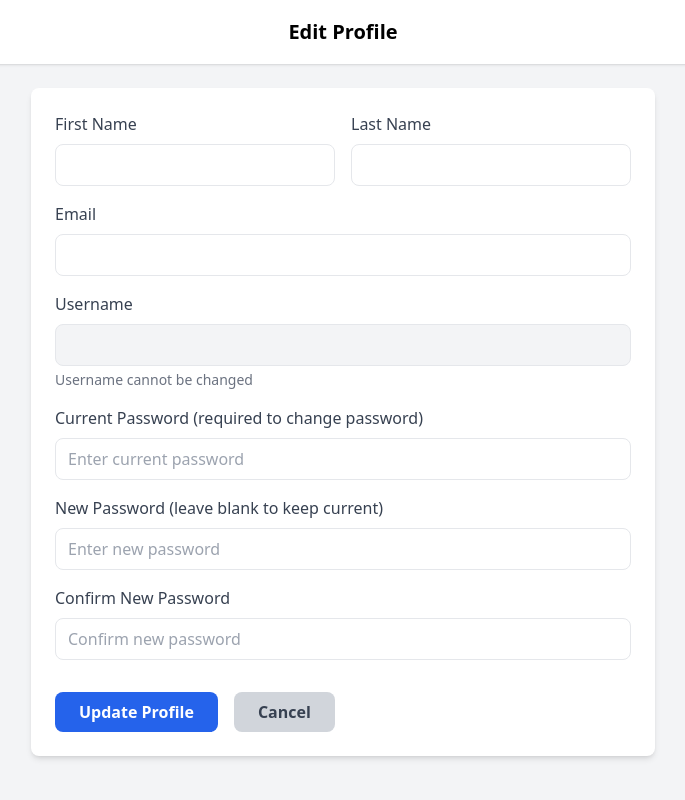
After one commit to Farcasut/TripLink, a Flask app: template Backend/templates/profile.html in a window 1280 px wide. The commit adds this page. Shown: the whole page, without its empty margins (297-982 px from the left). Run offline with Flask 3, Linux system fonts and the light colour scheme; the template is opened without the code that fills it, so the values that code supplies are empty; parts of the project's set-up code (start-up, migrations or seed data) failed here and were passed over; some libraries are stand-ins or nearby versions.

Commit message:
Feature/edit profile (#39)
* added edit user profile functionality

* added additional validations for changing the password (enter old password and check if it is correct, enter new password 2 times)

* added separate file for UserProfile functionalities

* fix: Fixed profile template.

* fix: Fixed JWT token regeneration.

* fix profile route - profile template not found error

---------

Co-authored-by: Musat Fabian <>

```diff
--- a/Backend/app.py
+++ b/Backend/app.py
@@ -13,6 +13,7 @@ import models.RideOffer
 import argparse
 
 from blueprints.userAccess import user_access
+from blueprints.UserProfile import user_profile
 from blueprints.Cities import cities
 from blueprints.Rides import rides
 import FetchCities
@@ -38,6 +39,7 @@ def create_app():
     app.config['JWT_COOKIE_SECURE'] = False
     app.config['SQLALCHEMY_TRACK_MODIFICATIONS'] = False
     app.register_blueprint(user_access)
+    app.register_blueprint(user_profile)
     app.register_blueprint(cities)
     app.register_blueprint(rides)
     jwt = JWTManager(app)
--- a/Backend/blueprints/userAccess.py
+++ b/Backend/blueprints/userAccess.py
@@ -20,7 +20,8 @@ from database import db
 from flask_jwt_extended import (
     create_access_token, get_jwt,
     jwt_required, verify_jwt_in_request,
-    set_access_cookies, unset_jwt_cookies
+    set_access_cookies, unset_jwt_cookies,
+    get_csrf_token
 )
 
 user_access = Blueprint("user_access", __name__)
--- a/Backend/pyproject.toml
+++ b/Backend/pyproject.toml
@@ -8,6 +8,7 @@ dependencies = [
     "flask>=3.1.2",
     "flask-jwt-extended>=4.7.1",
     "flask-sqlalchemy>=3.0.5",
+    "flask-wtf>=1.2.2",
     "psycopg2-binary>=2.9.11",
     "pydantic>=2.12.3",
     "pytest-order>=1.3.0",
--- a/Backend/templates/dashboard.html
+++ b/Backend/templates/dashboard.html
@@ -60,7 +60,7 @@
                 <div id="profileMenu"
                      class="hidden absolute right-0 mt-2 w-40 bg-white shadow-lg rounded-lg py-2 z-50">
                     <p class="block px-4 py-2 text-gray-600 hover:bg-gray-100">{{username}}</p>
-                    <a href="#" class="block px-4 py-2 text-gray-800 hover:bg-gray-100">Profile</a>
+                    <a href="/profile" class="block px-4 py-2 text-gray-800 hover:bg-gray-100">Profile</a>
                     <a href="#" id="logoutBtn"
                        class="block px-4 py-2 text-red-600 hover:bg-gray-100">Logout</a>
                 </div>
--- /dev/null
+++ b/Backend/templates/profile.html
@@ -0,0 +1,135 @@
+<!DOCTYPE html>
+<html lang="en">
+<head>
+    <meta charset="UTF-8">
+    <title>Triplink - Edit Profile</title>
+    <script src="https://cdn.tailwindcss.com"></script>
+</head>
+<body class="bg-gray-100 min-h-screen flex">
+    <div id="overlay" class="fixed inset-0 bg-black/40 hidden z-30"></div>
+    <div id="sidebar"
+         class="bg-gray-800 text-white w-64 py-7 px-2 space-y-6
+                fixed inset-y-0 left-0 transform -translate-x-full
+                transition-transform duration-200 ease-in-out
+                z-40">
+
+        <h1 class="text-2xl font-bold text-center mb-8">Triplink</h1>
+
+        <nav>
+            <a href="/dashboard" class="block py-2.5 px-4 rounded hover:bg-gray-700">Dashboard</a>
+            <a href="/rides" class="block py-2.5 px-4 rounded hover:bg-gray-700">Search Rides</a>
+            <a href="#" class="block py-2.5 px-4 rounded hover:bg-gray-700">My Rides</a>
+        </nav>
+    </div>
+
+    <div class="flex-1 flex-col">
+        <header class="flex justify-between items-center bg-white shadow px-4 py-3">
+            <button id="burgerBtn"
+                class="text-gray-800 p-2 rounded hover:bg-gray-200 transition">
+                <svg xmlns="http://www.w3.org/2000/svg" class="h-6 w-6" fill="none"
+                     viewBox="0 0 24 24" stroke="currentColor">
+                    <path stroke-linecap="round" stroke-linejoin="round"
+                          stroke-width="2" d="M4 6h16M4 12h16M4 18h16"/>
+                </svg>
+            </button>
+
+            <h2 class="absolute left-1/2 -translate-x-1/2 text-xl font-semibold">
+                Edit Profile
+            </h2>
+        </header>
+
+        <div class="max-w-2xl mx-auto p-6">
+
+            {% if message %}
+            <div class="p-4 mb-6 rounded {% if message_type == 'success' %}bg-green-100 text-green-800{% else %}bg-red-100 text-red-800{% endif %}">
+                {{ message }}
+            </div>
+            {% endif %}
+
+            <form method="POST" class="bg-white p-6 rounded-lg shadow-md space-y-4">
+
+                <div class="grid grid-cols-2 gap-4">
+                    <div>
+                        <label class="block text-gray-700 mb-2">First Name</label>
+                        <input type="text" name="first_name" value="{{ user.first_name }}" required
+                            class="w-full px-3 py-2 border rounded-lg focus:ring-2 focus:ring-blue-500 outline-none">
+                    </div>
+                    <div>
+                        <label class="block text-gray-700 mb-2">Last Name</label>
+                        <input type="text" name="last_name" value="{{ user.last_name }}" required
+                            class="w-full px-3 py-2 border rounded-lg focus:ring-2 focus:ring-blue-500 outline-none">
+                    </div>
+                </div>
+
+                <div>
+                    <label class="block text-gray-700 mb-2">Email</label>
+                    <input type="email" name="email" value="{{ user.email }}" required
+                        class="w-full px-3 py-2 border rounded-lg focus:ring-2 focus:ring-blue-500 outline-none">
+                </div>
+
+                <div>
+                    <label class="block text-gray-700 mb-2">Username</label>
+                    <input type="text" value="{{ user.username }}" disabled
+                        class="w-full px-3 py-2 border rounded-lg bg-gray-100 text-gray-500">
+                    <p class="text-sm text-gray-500 mt-1">Username cannot be changed</p>
+                </div>
+
+                <div>
+                    <label class="block text-gray-700 mb-2">Current Password (required to change password)</label>
+                    <input type="password" name="current_password"
+                        class="w-full px-3 py-2 border rounded-lg focus:ring-2 focus:ring-blue-500 outline-none"
+                        placeholder="Enter current password">
+                </div>
+
+                <div>
+                    <label class="block text-gray-700 mb-2">New Password (leave blank to keep current)</label>
+                    <input type="password" name="password"
+                        class="w-full px-3 py-2 border rounded-lg focus:ring-2 focus:ring-blue-500 outline-none"
+                        placeholder="Enter new password">
+                </div>
+
+                <div>
+                    <label class="block text-gray-700 mb-2">Confirm New Password</label>
+                    <input type="password" name="confirm_password"
+                        class="w-full px-3 py-2 border rounded-lg focus:ring-2 focus:ring-blue-500 outline-none"
+                        placeholder="Confirm new password">
+                </div>
+
+                <div class="flex space-x-4 pt-4">
+                    <button type="submit"
+                        class="px-6 py-2 bg-blue-600 text-white rounded-lg hover:bg-blue-700 transition font-semibold">
+                        Update Profile
+                    </button>
+                    <a href="/dashboard"
+                        class="px-6 py-2 bg-gray-300 text-gray-700 rounded-lg hover:bg-gray-400 transition font-semibold">
+                        Cancel
+                    </a>
+                </div>
+            </form>
+        </div>
+    </div>
+
+    <script>
+        const overlay = document.getElementById("overlay");
+        const burger = document.getElementById("burgerBtn");
+        const sidebar = document.getElementById("sidebar");
+
+        function openSidebar() {
+            sidebar.classList.remove("-translate-x-full");
+            overlay.classList.remove("hidden");
+        }
+
+        function closeSidebar() {
+            sidebar.classList.add("-translate-x-full");
+            overlay.classList.add("hidden");
+        }
+
+        burger.addEventListener("click", () => {
+            const isOpen = !sidebar.classList.contains("-translate-x-full");
+            isOpen ? closeSidebar() : openSidebar();
+        });
+
+        overlay.addEventListener("click", closeSidebar);
+    </script>
+</body>
+</html>
```
Also changed, not shown: Backend/blueprints/UserProfile.py (added, +151 -0 lines).
